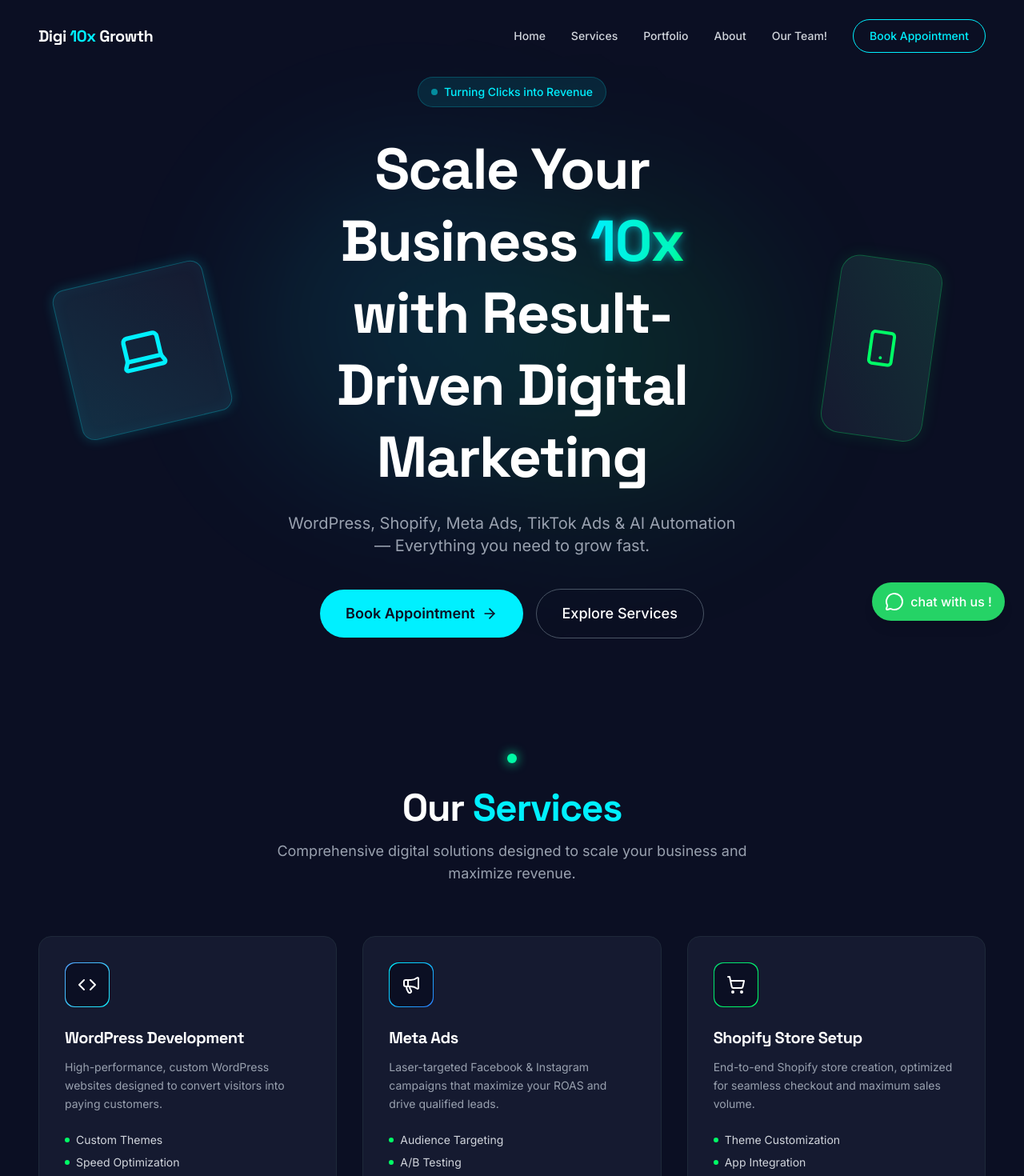
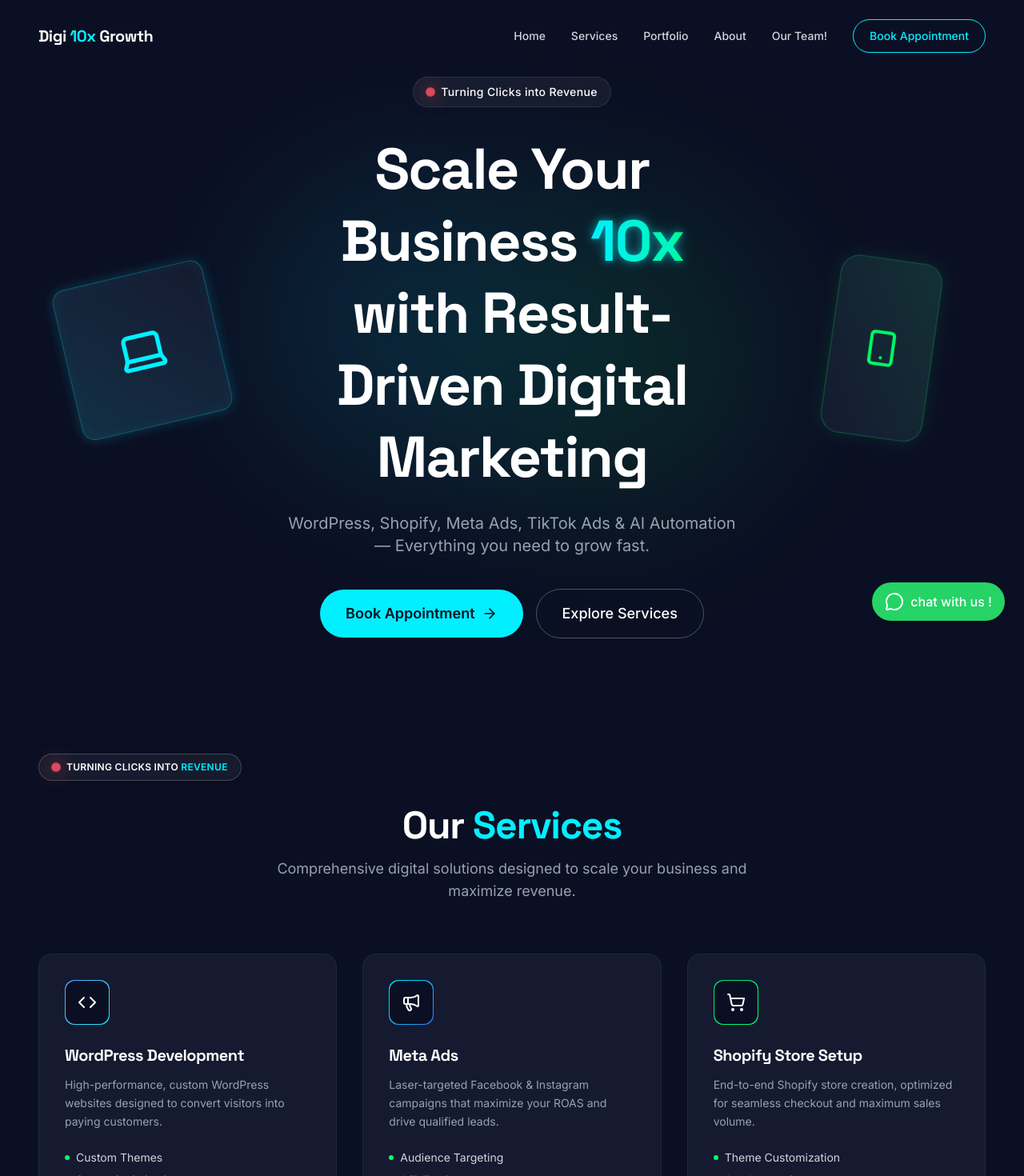
Before and after one commit to Ibn-Farooq/Digi10x-growth, a React (Vite) app: page / in a window 1280 px wide. Shown: the top 1470 px of the page at 80% size. Built offline with nearby package versions, Linux system fonts and the light colour scheme.

Commit message:
updated flash lights

```diff
--- a/src/components/HeroSection.tsx
+++ b/src/components/HeroSection.tsx
@@ -33,10 +33,11 @@ export default function HeroSection() {
               animate={{ opacity: 1, y: 0 }}
               transition={{ duration: 0.6 }}
             >
-              <div className="inline-flex items-center gap-2 px-4 py-2 rounded-full bg-neon-cyan/10 border border-neon-cyan/20 text-neon-cyan text-sm font-medium mb-8">
-                <span className="w-2 h-2 rounded-full bg-neon-cyan animate-pulse" />
-                Turning Clicks into Revenue
-              </div>
+             <div className="inline-flex items-center gap-2 px-4 py-2 rounded-full bg-white/5 border border-white/10 text-white text-sm font-medium mb-8">
+  {/* Just change animate-pulse to animate-flash here */}
+  <span className="w-2.5 h-2.5 rounded-full animate-flash" />
+  <span className="tracking-wide">Turning Clicks into Revenue</span>
+</div>
 
               <h1 className="text-5xl md:text-6xl lg:text-7xl font-bold leading-tight mb-6">
                 Scale Your Business <span className="text-transparent bg-clip-text bg-gradient-to-r from-neon-cyan to-neon-green text-glow">10x</span> with Result-Driven Digital Marketing
--- a/src/components/SectionIndicator.tsx
+++ b/src/components/SectionIndicator.tsx
@@ -1,24 +1,14 @@
-import { motion } from "motion/react";
+import React from 'react';
 
 export default function SectionIndicator() {
   return (
-    <div className="flex justify-center mb-8">
-      <motion.div
-        className="w-3 h-3 rounded-full"
-        animate={{
-          backgroundColor: ["#00F0FF", "#00FF66", "#00F0FF"],
-          boxShadow: [
-            "0 0 10px #00F0FF",
-            "0 0 15px #00FF66",
-            "0 0 10px #00F0FF",
-          ],
-        }}
-        transition={{
-          duration: 3,
-          repeat: Infinity,
-          ease: "easeInOut",
-        }}
-      />
+    <div className="inline-flex items-center gap-2 px-4 py-2 rounded-full bg-white/5 border border-white/20 text-white text-sm font-medium mb-8 backdrop-blur-sm shadow-lg">
+      {/* The Red/Blue High-Speed Flash */}
+      <span className="w-2.5 h-2.5 rounded-full animate-flash" />
+
+      <span className="tracking-wide uppercase text-[10px] md:text-xs font-bold">
+        Turning Clicks into <span className="text-neon-cyan">Revenue</span>
+      </span>
     </div>
   );
 }
--- a/src/index.css
+++ b/src/index.css
@@ -32,3 +32,19 @@
     box-shadow: 0 0 25px rgba(0, 240, 255, 0.4), inset 0 0 30px rgba(0, 240, 255, 0.1);
   }
 }
+@keyframes intense-flash {
+  0%, 100% {
+    background-color: #3b82f6; /* Electric Blue */
+    box-shadow: 0 0 20px #3b82f6;
+    transform: scale(1);
+  }
+  50% {
+    background-color: #ef4444; /* Alert Red */
+    box-shadow: 0 0 20px #ef4444;
+    transform: scale(1.2); /* Makes it slightly bigger when red */
+  }
+}
+
+.animate-flash {
+  animation: intense-flash 0.4s infinite; /* High speed to grab attention */
+}
```
